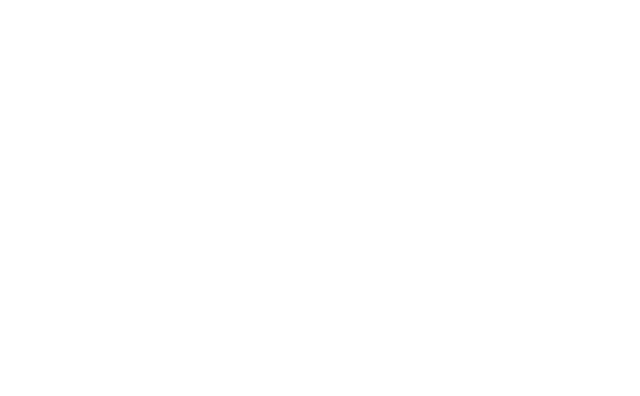
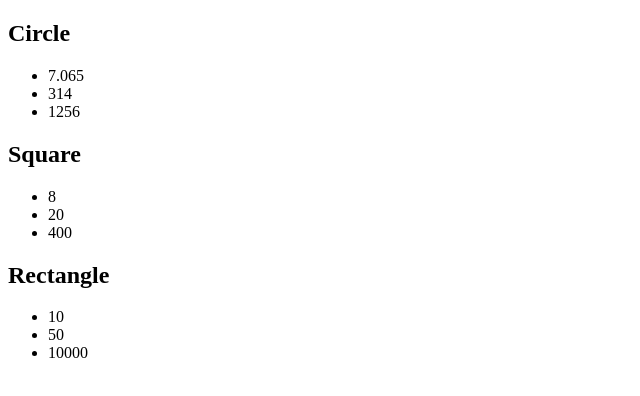
Before and after one commit to RobKuijlenburg/Javascript-OOP, a plain HTML site: page index.html in a window 1280 px wide. Shown: the whole page, without its empty margins (0-640 px from the left). Drawn offline with Linux system fonts and the light colour scheme.

Commit message:
classes verdeeld en geprint naar scherm

```diff
--- a/index.html
+++ b/index.html
@@ -7,6 +7,27 @@
     <title>Javascript OOP</title>
 </head>
 <body>
+    <div>
+        <!-- <h1>Deel 1</h1> -->
+        <h2>Circle</h2>
+        <ul>
+            <li id="circle1"></li>
+            <li id="circle2"></li>
+            <li id="circle3"></li>
+        </ul>
+        <h2>Square</h2>
+        <ul>
+            <li id="square1"></li>
+            <li id="square2"></li>
+            <li id="square3"></li>
+        </ul>
+        <h2>Rectangle</h2>
+        <ul>
+            <li id="rect1"></li>
+            <li id="rect2"></li>
+            <li id="rect3"></li>
+        </ul>
+    </div>
     <script src="scripts.js"></script>
 </body>
 </html>
--- a/scripts.js
+++ b/scripts.js
@@ -1,16 +1,36 @@
-class Circle {
-    constructor(radius, color, name) {
-        this.radius = radius;
+const getCircle1 = document.getElementById('circle1');
+const getCircle2 = document.getElementById('circle2');
+const getCircle3 = document.getElementById('circle3');
+const getSquare1 = document.getElementById('square1');
+const getSquare2 = document.getElementById('square2');
+const getSquare3 = document.getElementById('square3');
+const getRect1 = document.getElementById('rect1');
+const getRect2 = document.getElementById('rect2');
+const getRect3 = document.getElementById('rect3');
+
+class Shape {
+    constructor(color, name) {
         this._color = color;
         this._name = name;
     }
+    get name() {
+        return this._name;
+    }
 
     get color() {
-        return this.color;
+        return this._color;
     }
 
-    get name() {
-        return this.name;
+}
+
+class Circle extends Shape {
+    constructor(radius, color, name) {
+        super(color, name);
+        this._radius = radius;
+    }
+
+    get radius() {
+        return this._radius;
     }
 
     get area() {
@@ -23,11 +43,14 @@ class Circle {
 }
 
 
-class Square {
+class Square extends Shape{
     constructor(size, color, name) {
-        this.size = size;
-        this.color = color;
-        this.name = name;
+        super(color, name);
+        this._size = size;
+    }
+
+    get size() {
+        return this._size;
     }
 
     get area() {
@@ -39,24 +62,55 @@ class Square {
     }
 }
 
+class Rectangle extends Shape{
+    constructor(width, height, color, name) {
+        super(color, name);
+        this._width = width;
+        this._height = height;
+    }
+
+    get width() {
+        return this._width;
+    }
+
+    get height() {
+        return this._height;
+    }
+
+    get area() {
+        return this.calcArea();
+    }
+
+    calcArea() {
+        return this.height * this.width;
+    }
+}
+
 
 const circle1 = new Circle(1.5, 'blue', 'one');
 const circle2 = new Circle(10, 'red', 'two');
 const circle3 = new Circle(20, 'yellow', 'three');
 
-window.onload = function(){
-    document.createElement('div').innerText = circle1.area;
-}
-
-
-console.log(circle1.area);
-console.log(circle2.area);
-console.log(circle3.area);
-
 const square1 = new Square(2, 'black', 'four');
 const square2 = new Square(5, 'green', 'five');
 const square3 = new Square(100, 'orange', 'six');
 
-console.log(square1.area);
-console.log(square2.area);
-console.log(square3.area);
+
+const rectangle1 = new Rectangle(2, 5, 'black', 'seven');
+const rectangle2 = new Rectangle(5, 10, 'green', 'eight');
+const rectangle3 = new Rectangle(100, 100, 'orange', 'nine');
+
+
+function println() {
+    getCircle1.innerHTML = circle1.area;
+    getCircle2.innerHTML = circle2.area;
+    getCircle3.innerHTML = circle3.area;
+    getRect1.innerHTML = rectangle1.area;
+    getRect2.innerHTML = rectangle2.area;
+    getRect3.innerHTML = rectangle3.area;
+    getSquare1.innerHTML = square1.area;
+    getSquare2.innerHTML = square2.area;
+    getSquare3.innerHTML = square3.area;
+}
+
+println();
```
